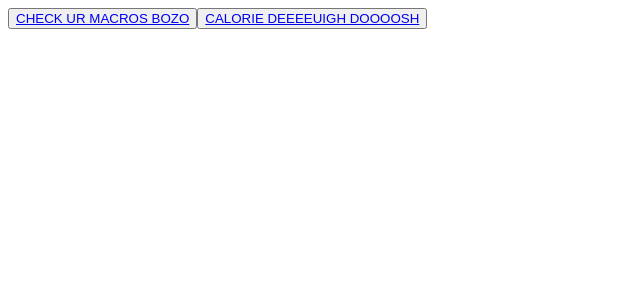
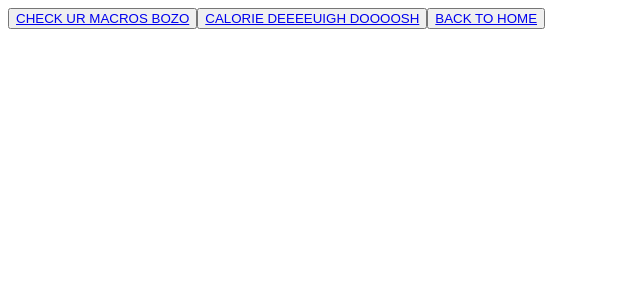
Before and after one commit to kevinn-luu/Health-Nutrition-Project, a React (Vite) app in the folder health-nutrition-react-project/client/: page /personal in a window 1280 px wide. Shown: the top 300 px of the page, without its empty margins (0-640 px from the left). Built offline with nearby package versions, Linux system fonts and the light colour scheme.

Commit message:
backend deeuegih

```diff
--- a/health-nutrition-react-project/client/src/routes/Personal.jsx
+++ b/health-nutrition-react-project/client/src/routes/Personal.jsx
@@ -6,6 +6,7 @@ const Personal = () => {
     <div>
       <button><Link to="/personal/macro">CHECK UR MACROS BOZO</Link></button>
       <button><Link to="/personal/calorie">CALORIE DEEEEUIGH DOOOOSH</Link></button>
+      <button><Link to="/">BACK TO HOME</Link></button>
     </div>
   )
 }
```
